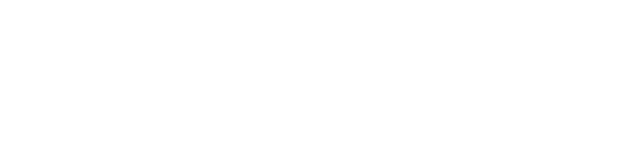
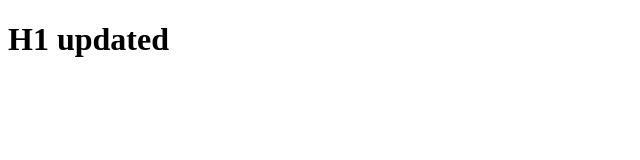
Before and after one commit to TarikElha/helloWorld, a plain HTML site: page index.html in a window 1280 px wide. Shown: the whole page, without its empty margins (0-640 px from the left). Drawn offline with Linux system fonts and the light colour scheme.

Commit message:
Update index.html
h1 updated

```diff
--- a/index.html
+++ b/index.html
@@ -14,7 +14,7 @@
 
  <body>
 
-    <!-- Content goes here -->
+  <h1>H1 updated</h1>
 
  </body>
 
```
